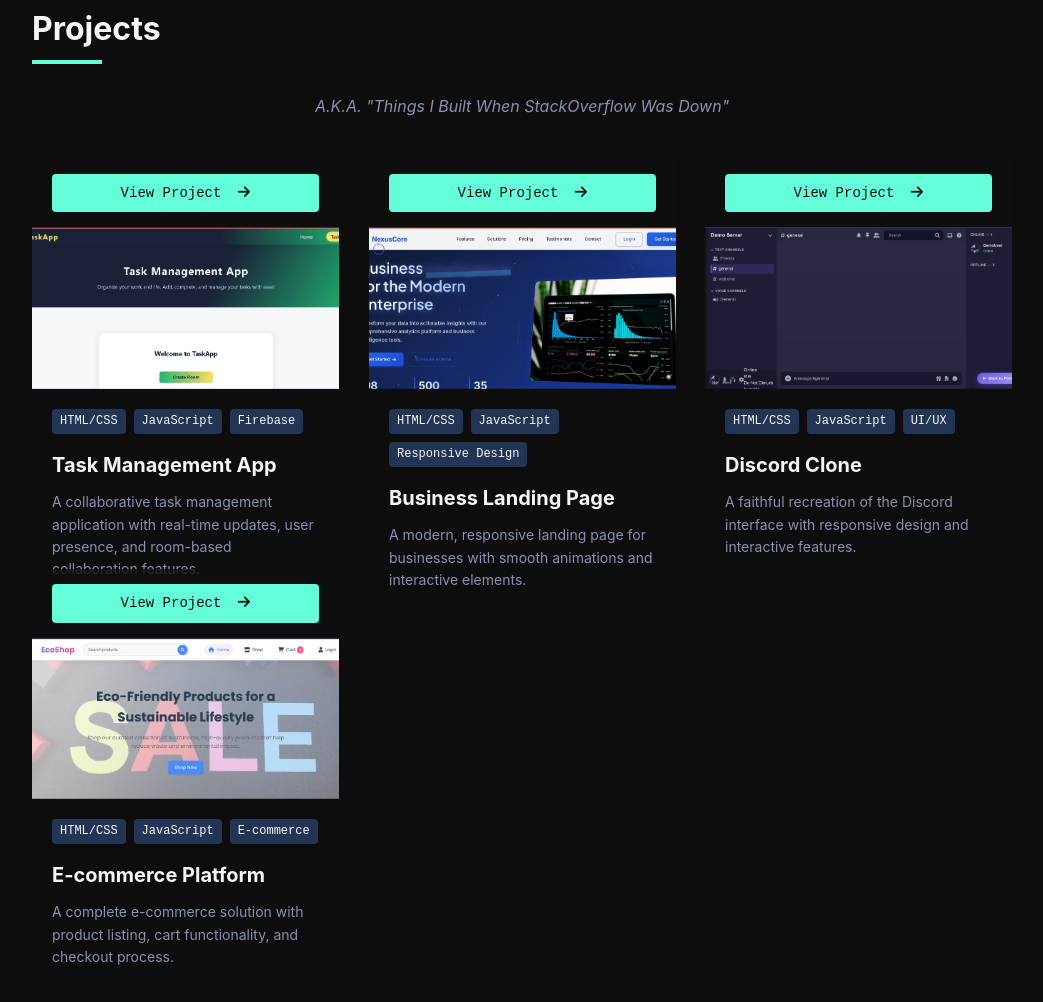
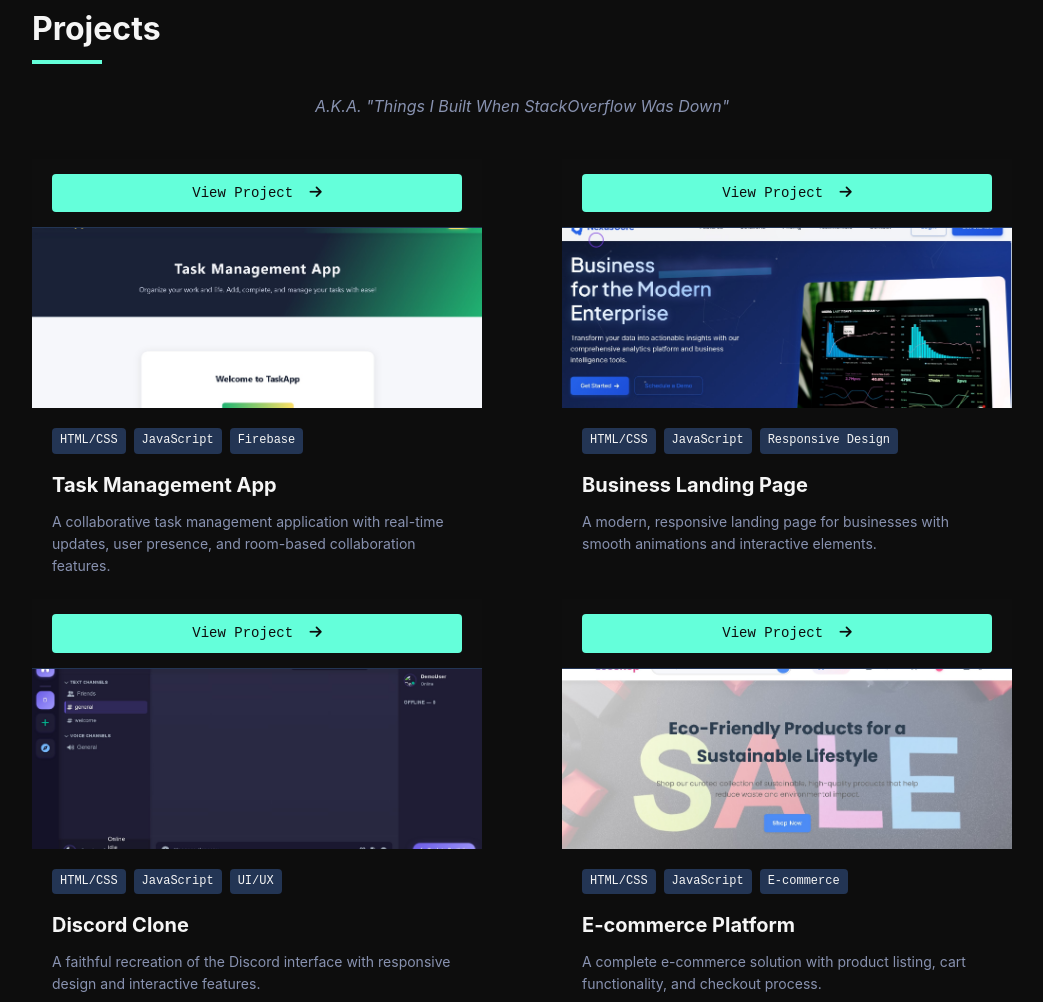
Before and after one commit to GodOfUndead/portfolio.github.io, a plain HTML site: page index.html in a window 1280 px wide. Shown: the part 4618-5620 px from the top of the page, without its empty margins (118-1161 px from the left). Drawn offline with Linux system fonts and the light colour scheme.

Commit message:
Update index.html

```diff
--- a/index.html
+++ b/index.html
@@ -973,7 +973,8 @@
         .projects-grid {
             display: grid;
             grid-template-columns: repeat(auto-fill, minmax(300px, 1fr));
-            gap: 30px;
+            column-gap: 80px;
+            row-gap: 60px;
         }
 
         /* Updated project card styles */
```
